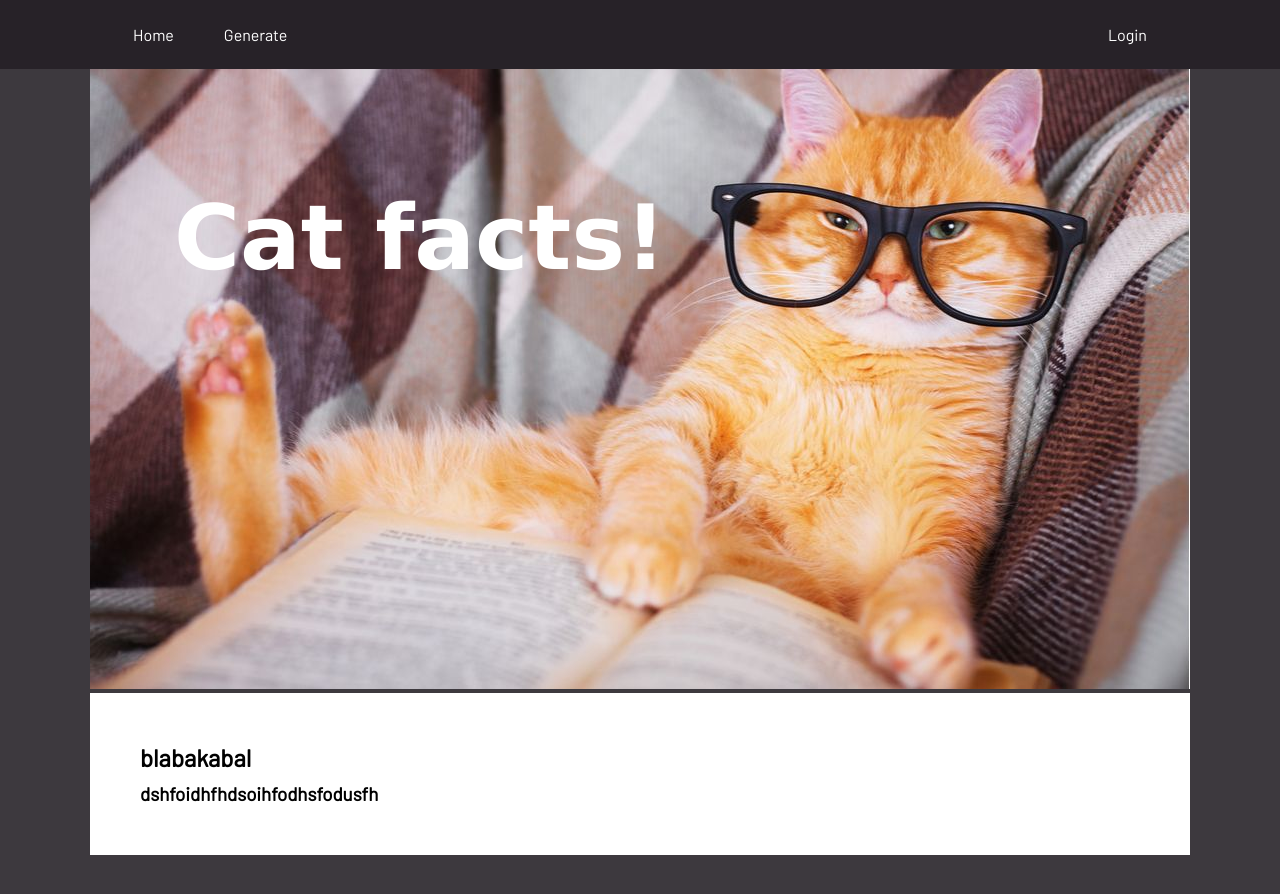
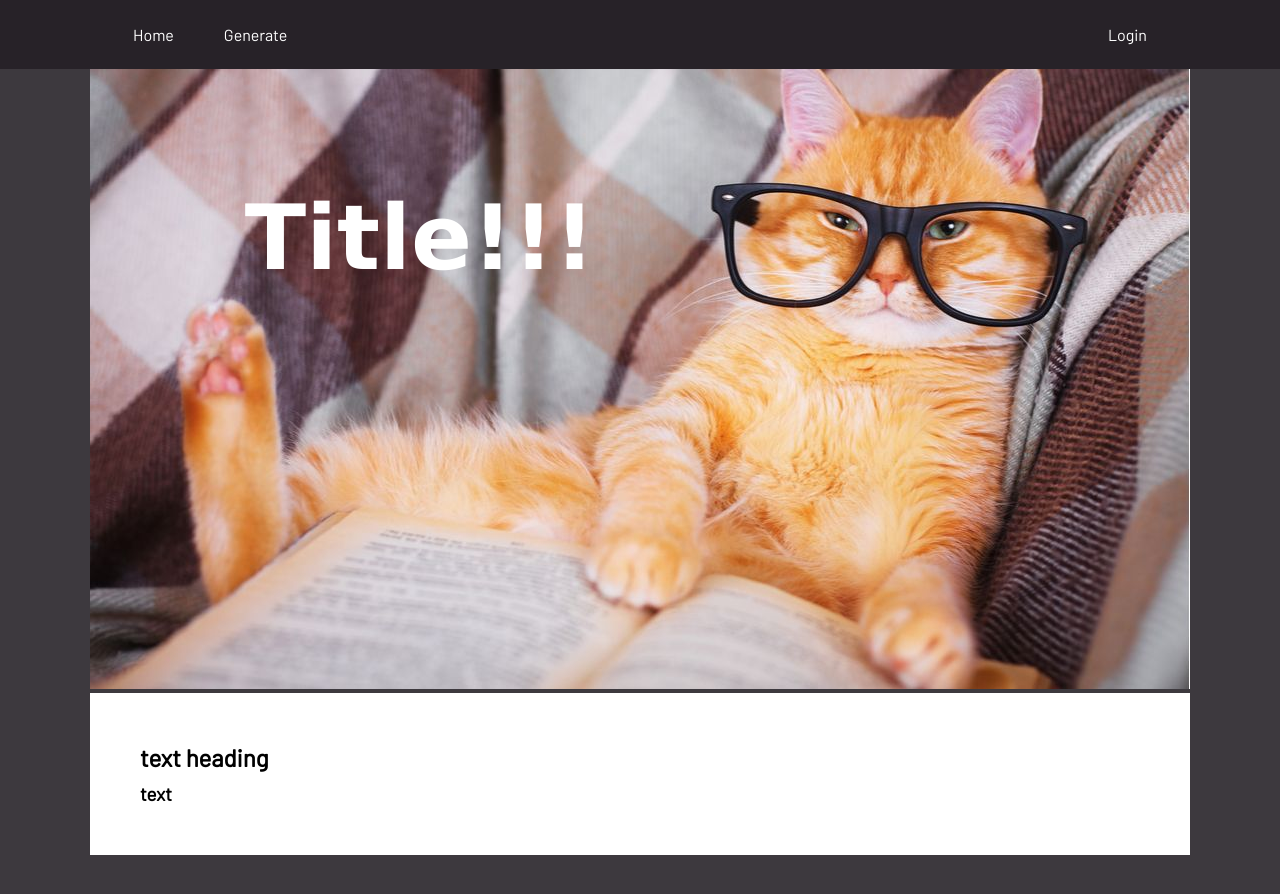
Before and after one commit to Ruaffu/exam_frontend, a React (Vite) app: page / in a window 1280 px wide. Shown: the top 894 px of the page. Built offline with nearby package versions, Linux system fonts and the light colour scheme.

Commit message:
changes to home

```diff
--- a/src/components/Home.jsx
+++ b/src/components/Home.jsx
@@ -9,14 +9,14 @@ const Home = () => {
           <div className='image-container'>
             <img style={{ width: "100%" }} src={cat} />
             <div className='centered'>
-              <h2>Cat facts!</h2>
+              <h2>Title!!!</h2>
             </div>
           </div>
           <div className='home-section'>
             <h2>
-              blabakabal
+              text heading
             </h2>
-            <h3>dshfoidhfhdsoihfodhsfodusfh</h3>
+            <h3>text</h3>
           </div>
         </div>
       </div>
```
